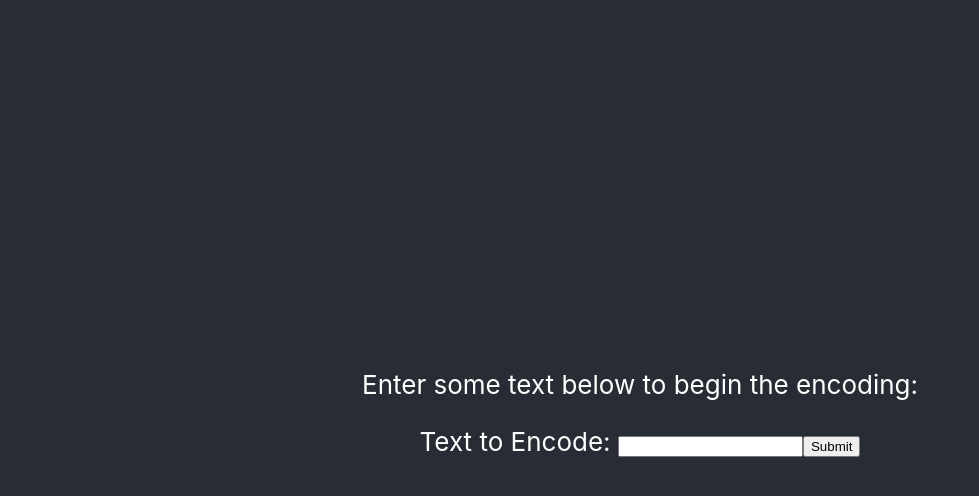
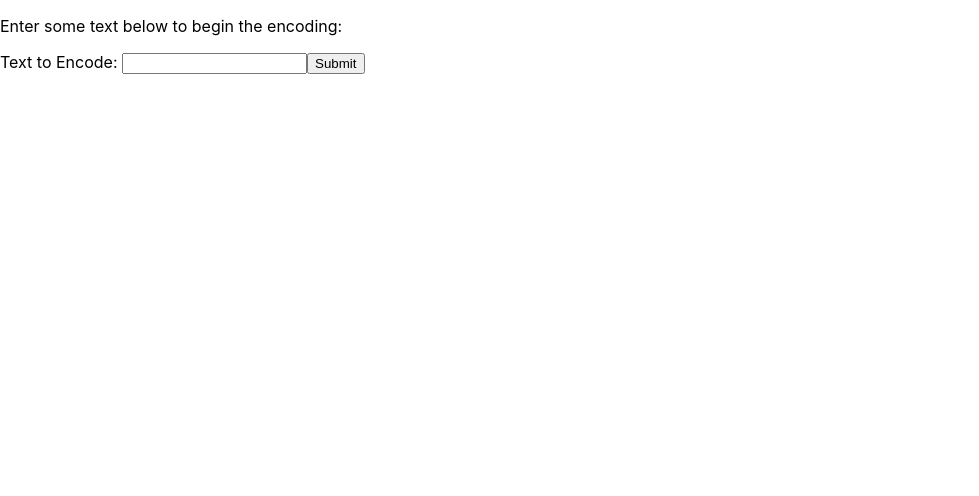
Before and after one commit to alexnordhoff/React-Crypto, a React (Create React App) app in the folder frontend/: page / in a window 1280 px wide. Shown: the top 496 px of the page, without its empty margins (0-979 px from the left). Built offline with nearby package versions, Linux system fonts and the light colour scheme.

Commit message:
removed some default styles

```diff
--- a/frontend/src/App.js
+++ b/frontend/src/App.js
@@ -7,6 +7,7 @@ function App() {
   const str = "Text to Encode:    ";
   const [enteredText, setEnteredText] = useState("");
   const [hash_256, set256Hash] = useState("");
+  // const [cipher_aes, setAESCipher] = useState("");
   const [submitted, setSubmitted] = useState(false);
   function hash(string) {
     set256Hash(createHash('sha256').update(string).digest('hex'));
@@ -18,23 +19,29 @@ function App() {
   }
 
   return (
-    <div className="App">
-      <header className="App-header">
+    <div>
+      <header>
         <p>
           Enter some text below to begin the encoding:
         </p>
-        <div>
+        <div style={{alignContent: 'left'}}>
           <label>
             {str}
             <input type="text" name="input" onChange={(e) => setEnteredText(e.target.value)}/>
           </label>
           <input type="submit" value="Submit" onClick={()=>hash(enteredText)}/>
         </div>
-        <div style={{textAlign: 'center', alignSelf: 'center'}}>
+        <div >
         {submitted &&
-          <p style={{fontSize:12}}>
-            SHA-256 Hash Value: {hash_256}
-          </p>
+          <div>
+            <p style={{fontSize:12}}>
+              SHA-256 Hash Value: {hash_256}
+            </p>
+
+            {/* <p style={{fontSize:12}}>
+              AES Encoded Value: {cipher_aes}
+            </p> */}
+          </div>
         }
       </div>
       </header>
```
